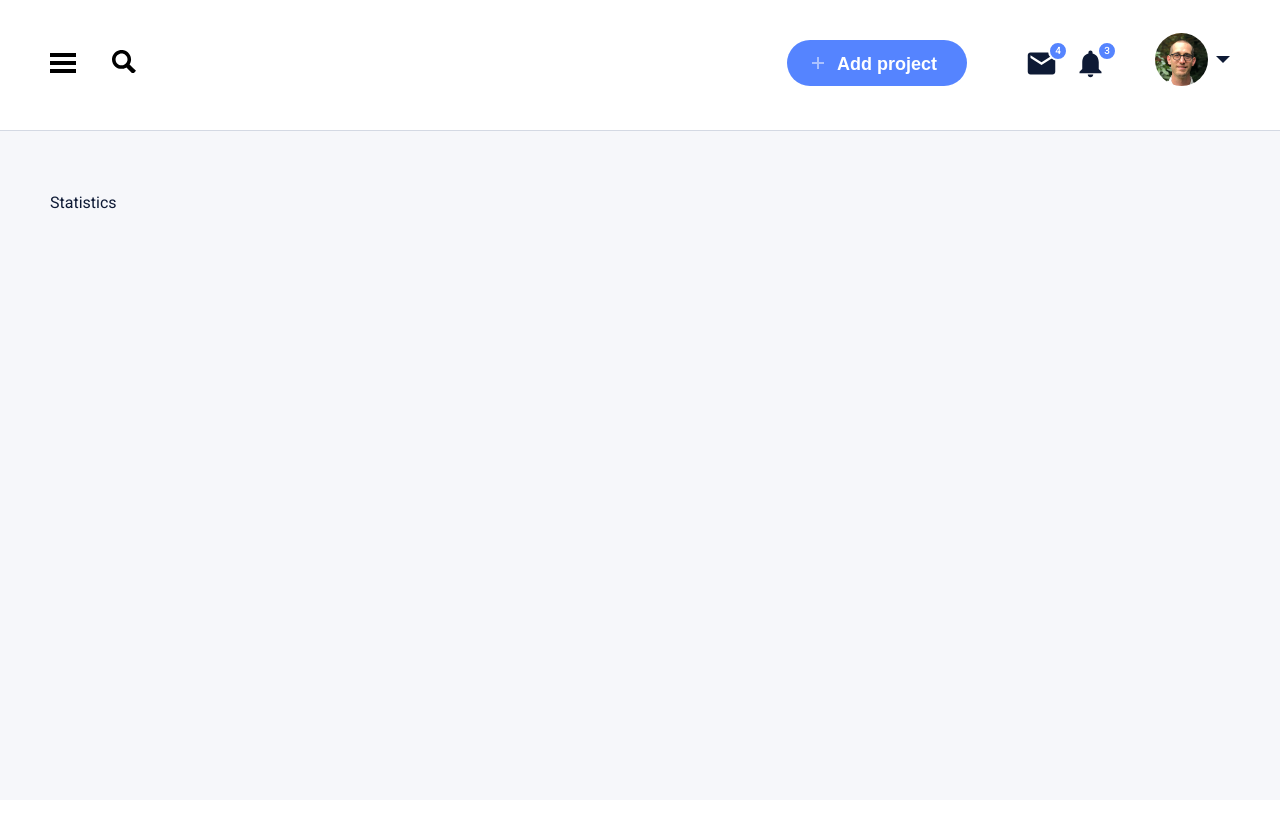
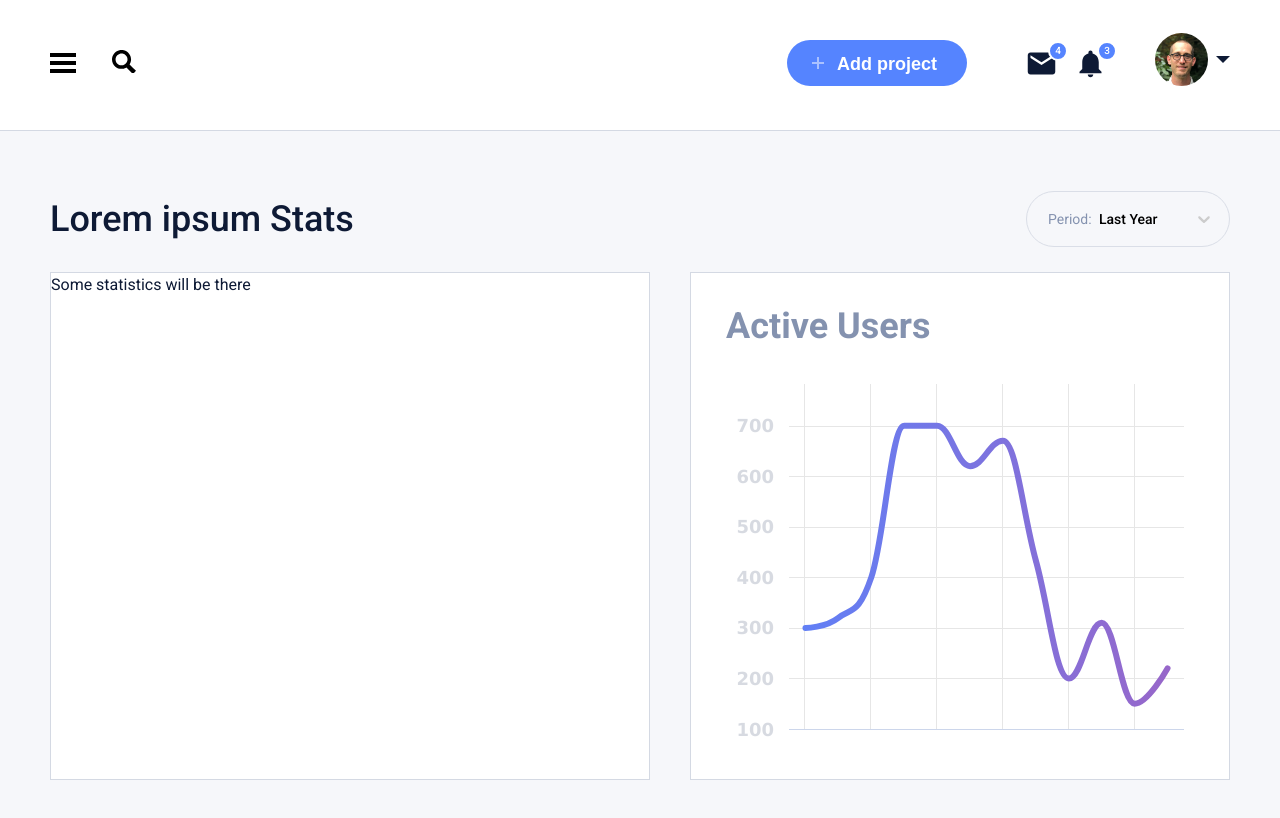
Before and after one commit to AlexKobiliansky/mercury, a React (Create React App) app: page /statistics in a window 1280 px wide. Shown: the top 818 px of the page. Built offline with nearby package versions, Linux system fonts and the light colour scheme; sample sign-in values are in the browser's storage; what javascript-time-ago would draw is missing.

Commit message:
Add activeUsersChart to statistics page

```diff
--- a/src/components/Home/Home.jsx
+++ b/src/components/Home/Home.jsx
@@ -7,12 +7,13 @@ import Highcharts from 'highcharts';
 import HighchartsReact from 'highcharts-react-official';
 import MessagesBox from "./MessagesBox/MessagesBox";
 import TasksBox from "./TasksBox/TasksBox";
+import ActivityBox from "./ActivityBox/ActivityBox";
 //config
 import SalesChartConfig from "../../config/SalesChart.config";
 import ReportChartConfig from "../../config/ReportChart.config";
 //styles
 import s from './Home.module.sass';
-import ActivityBox from "./ActivityBox/ActivityBox";
+
 
 function Home(props) {
 
@@ -37,9 +38,9 @@ function Home(props) {
     let ReportsData = {
         'Last Year': [300, 320, 400, 700, 700, 620, 670, 433, 200, 310, 150, 220],
         'Last 6 month': [3400, 3320, 1400, 2700, 3700, 1620, 2670, 1433, 2200, 3310, 3150, 2220],
-        'Last Month': [300, 320, 400, 700, 700, 620, 670, 433, 200, 310, 150, 220],
+        'Last Month': [100, 150, 225, 450, 500, 711, 670, 433, 301, 290, 150, 220],
         'Last Week': [123, 444, 45, 355, 700, 520, 1670, 433, 500, 610, 350, 220],
-        'Yesterday': [300, 320, 400, 700, 700, 620, 670, 433, 200, 310, 150, 220],
+        'Yesterday': [111, 222, 1304, 700, 5000, 620, 3740, 2800, 3000, 1500, 1000, 2000],
     };
 
     let SalesDataSelect = [];
@@ -87,7 +88,7 @@ function Home(props) {
     const name = JSON.parse(localStorage.getItem('username'));
 
     return (
-        <div className={s.home}>
+        <div>
             <h1>Hello {name}!</h1>
             <div className={s.homeTop}>
                 <Box customClass={s.boxPadding}>
--- a/src/components/Home/Home.module.sass
+++ b/src/components/Home/Home.module.sass
@@ -26,6 +26,7 @@
     &:last-child
       border-bottom: none
 
+
 .redLabel
   background-color: $acc-red!important
   margin-left: 12px
@@ -33,6 +34,10 @@
 .paddingHeader
   padding: 20px 30px
   border-bottom: 1px solid #d4d9e3
+  height: 87px
+
+.marginHeader
+  margin-bottom: 25px
 
 .labelsWrap
   display: flex
--- a/src/components/Layouts/DefaultLayout/PageContent/PageContent.module.sass
+++ b/src/components/Layouts/DefaultLayout/PageContent/PageContent.module.sass
@@ -3,10 +3,10 @@
   height: 100%
   padding: 60px 50px
   h1
-    font-size: 48px
+    font-size: 36px
     font-weight: 500
     line-height: 1
-    margin: 0 0 40px
+    margin: 0
   h2
     font-size: 36px
     line-height: 1
--- a/src/components/Statistics/Statistics.jsx
+++ b/src/components/Statistics/Statistics.jsx
@@ -1,9 +1,70 @@
-import React from 'react';
+import React, {useState} from 'react';
 import {withAuthRedirect} from '../../hoc/withAuthRedirect';
+import BoxHeader from "../ui/atoms/BoxHeader/BoxHeader";
+import Select from "../ui/atoms/Select/Select";
+import ActiveUsersChartConfig from "../../config/ActiveUsersChart.config";
+
+//styles
+import hs from '../Home/Home.module.sass'
+import Box from "../ui/atoms/Box/Box";
+import Highcharts from "highcharts";
+import HighchartsReact from "highcharts-react-official";
 
 function Statistics(props) {
+
+    let activeUsersData = {
+        'Last Year': [300, 320, 400, 700, 700, 620, 670, 433, 200, 310, 150, 220],
+        'Last 6 month': [3400, 3320, 1400, 2700, 3700, 1620, 2670, 1433, 2200, 3310, 3150, 2220],
+        'Last Month': [100, 150, 225, 450, 500, 711, 670, 433, 301, 290, 150, 220],
+        'Last Week': [123, 444, 45, 355, 700, 520, 1670, 433, 500, 610, 350, 220],
+        'Yesterday': [111, 222, 1304, 700, 5000, 620, 3740, 2800, 3000, 1500, 1000, 2000],
+    };
+
+    let activeUsersDataSelect = [];
+    for (let item in activeUsersData) {
+        activeUsersDataSelect.push(item)
+    };
+    ActiveUsersChartConfig.series[0].data = activeUsersData["Last Year"];
+
+    let [activeUsersChartData, setactiveUsersChartData] = useState(ActiveUsersChartConfig);
+
+    let changeActiveUsersSelect = (value) => {
+        setactiveUsersChartData({
+            series: {'data': activeUsersData[value]},
+        });
+    }
+
+
     return (
-        <div>Statistics</div>
+        <div>
+            <BoxHeader customClass={hs.marginHeader}>
+                <h1>Lorem ipsum Stats</h1>
+                <Select
+                    data={activeUsersDataSelect}
+                    changeOption={changeActiveUsersSelect}
+                />
+            </BoxHeader>
+
+            <div className={hs.homeTop}>
+                <Box>Some statistics will be there</Box>
+
+                <Box customClass={hs.boxPadding}>
+                    <BoxHeader>
+                        <h2>Active Users</h2>
+                    </BoxHeader>
+
+                    <HighchartsReact
+                        highcharts={Highcharts}
+                        options={activeUsersChartData}
+                    />
+                </Box>
+            </div>
+
+
+        </div>
+
+
+
     );
 }
 
--- a/src/components/ui/atoms/BoxHeader/BoxHeader.module.sass
+++ b/src/components/ui/atoms/BoxHeader/BoxHeader.module.sass
@@ -2,4 +2,3 @@
   display: flex
   justify-content: space-between
   align-items: center
-  height: 87px
--- a/src/components/ui/atoms/Select/Select.jsx
+++ b/src/components/ui/atoms/Select/Select.jsx
@@ -17,11 +17,12 @@ function Select(props) {
         control: (provided) => ({
             ...provided,
             padding: '15px 15px 15px 70px',
-            borderRadius: 25,
+            borderRadius: 30,
             outline: 'none',
             border: '1px solid #dadee7!important',
             boxShadow: 'none!important',
-            cursor: 'pointer'
+            cursor: 'pointer',
+            background: 'transparent'
         }),
         valueContainer: (provided) => ({
             ...provided,
--- /dev/null
+++ b/src/config/ActiveUsersChart.config.js
@@ -0,0 +1,67 @@
+const ReportChart = {
+  chart: {
+    type: 'spline',
+    width: null,
+    height: null,
+    marginTop: 40
+  },
+  colors: ['blue', 'brown'],
+  title: {
+    text: ''
+  },
+  subtitle: {
+    text: ''
+  },
+  xAxis: {
+    tickInterval: 2,
+    gridLineWidth: 1,
+    categories: ['January', 'February', 'March', 'April', 'May', 'June', 'July', 'August', 'September', 'October', 'November', 'December'],
+    labels:{
+      enabled: false,
+    },
+  },
+  yAxis: {
+    title: {
+      enabled: false,
+      text: null
+    },
+    labels: {
+      style: {
+        color: "#7d889e",
+        opacity: '.3',
+        fontSize: '18px',
+        fontWeight: '700'
+      }
+    },
+    endOnTick: false,
+    maxPadding: 0.15
+  },
+  plotOptions: {
+    spline: {
+      lineWidth: 6,
+      marker: {
+        enable: false,
+        radius: 2,
+      },
+    }
+  },
+  legend: {
+    enabled: false
+  },
+  series: [{
+    name: 'Total sales',
+    color: {
+      linearGradient: [0, 0, 1000, 0],
+      stops: [
+        [0, '#5f80f7'],
+        [0.5, '#a95fbb'],
+        [1, '#fb3c79']
+      ]
+    }
+  }],
+  credits: {
+    enabled: false
+  }
+};
+
+export default ReportChart;
```
